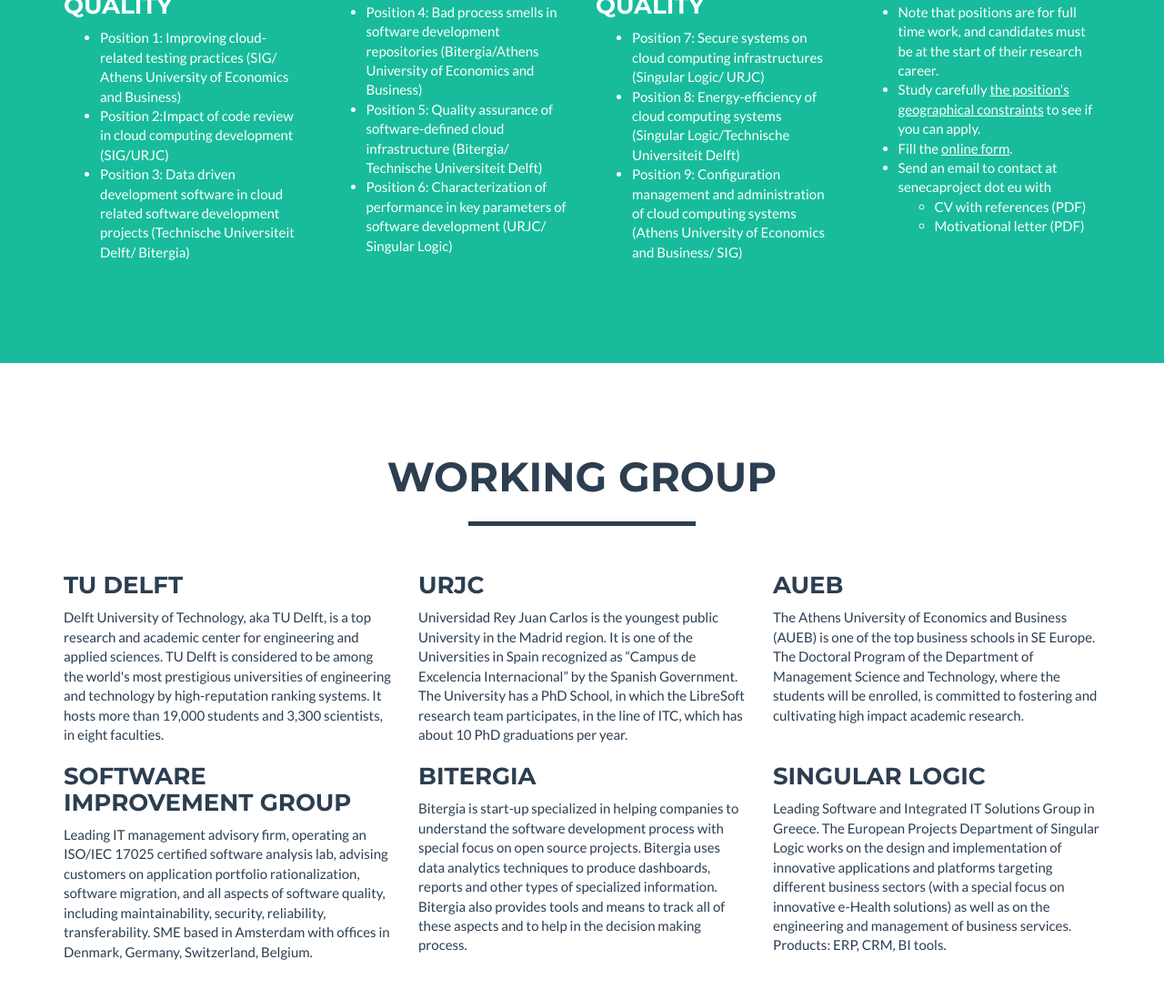
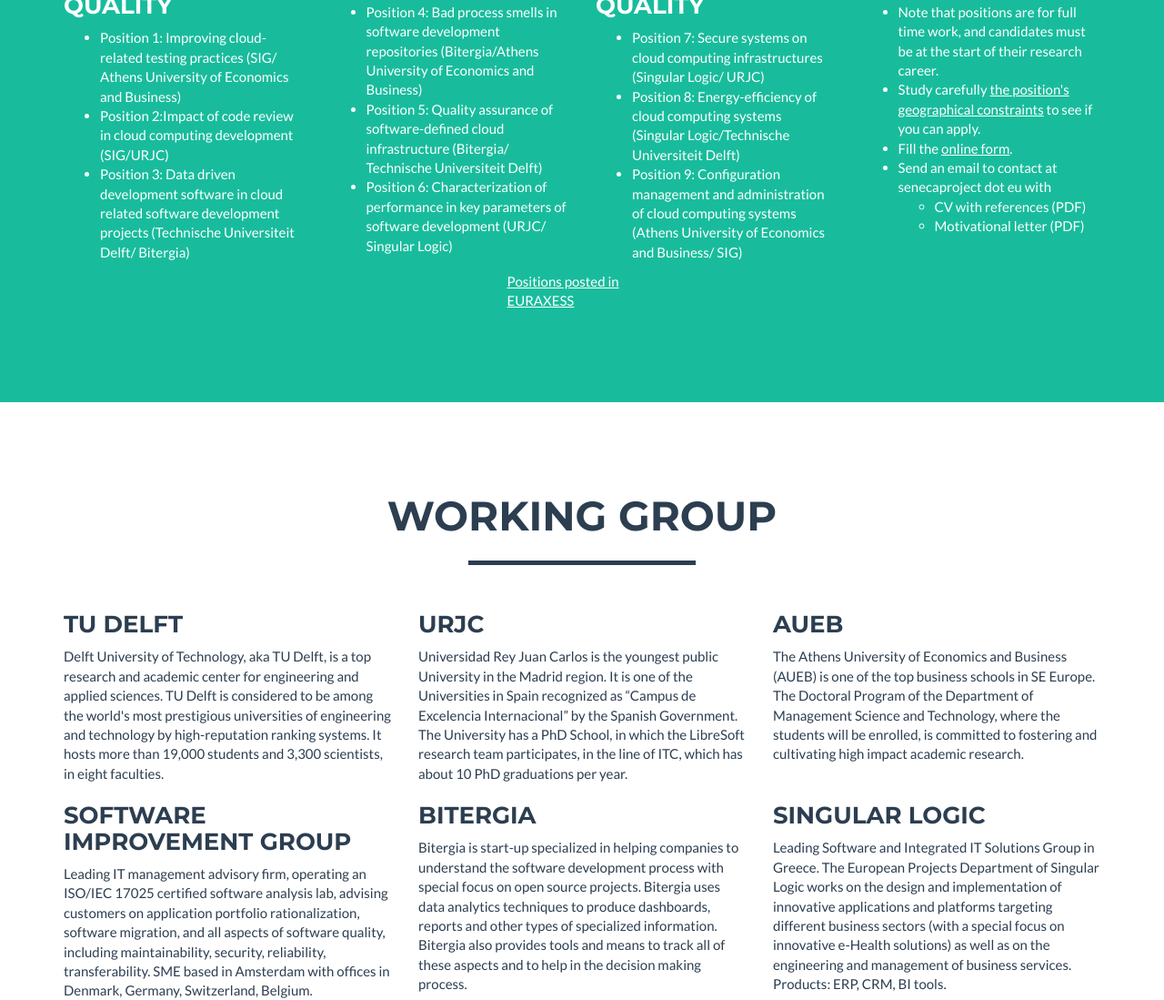
Before and after one commit to stefanos1316/senecaproject.github.io, a plain HTML site: page index.html in a window 1280 px wide. Shown: the part 1483-2582 px from the top of the page at 91% size. Drawn offline with nearby package versions, Linux system fonts and the light colour scheme.

Commit message:
Added link to announcement in EURAXESS

```diff
--- a/index.html
+++ b/index.html
@@ -174,6 +174,11 @@
                 </ul>
             </ul>
           </div>
+        </div>
+        <div class="row">
+    		<div class="col-md-2 col-md-offset-5">
+    				<a href="">Positions posted in EURAXESS</a>
+    		</div>
         </div>
       </div>
     </section>
```
